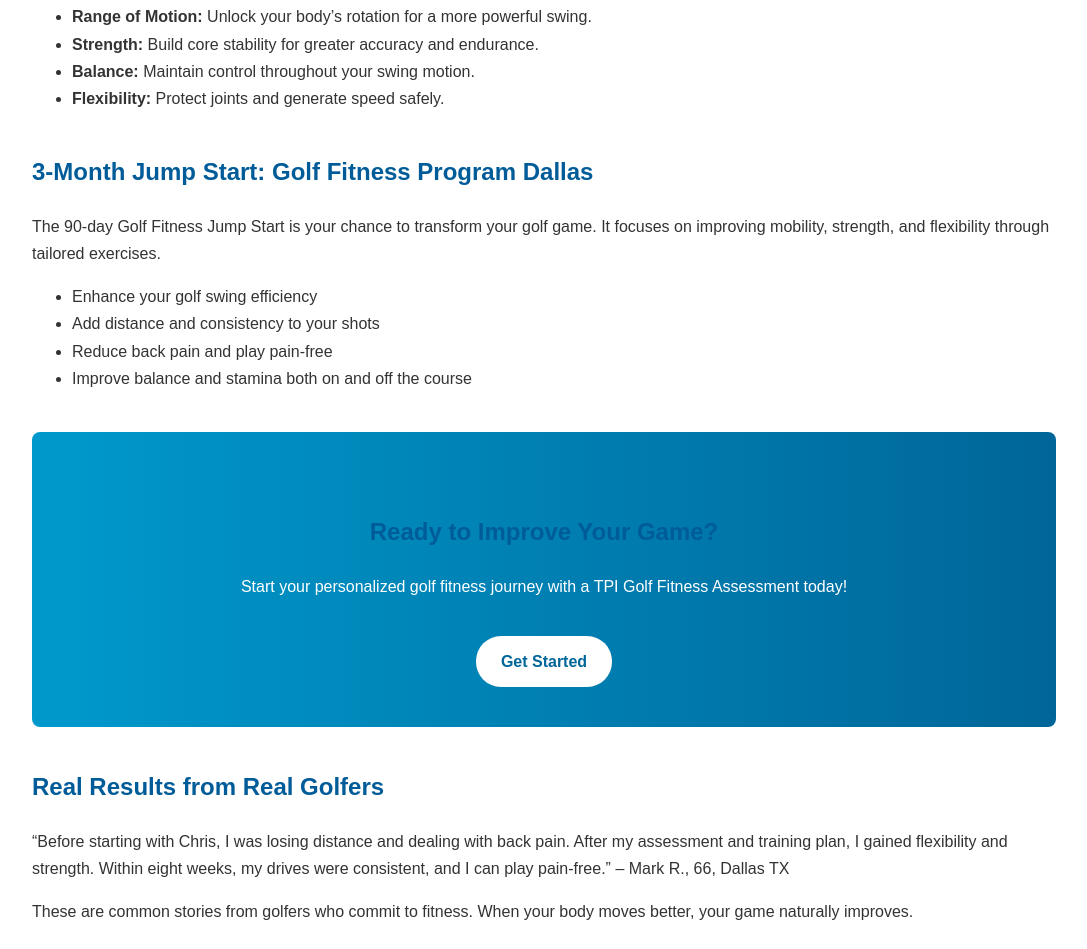
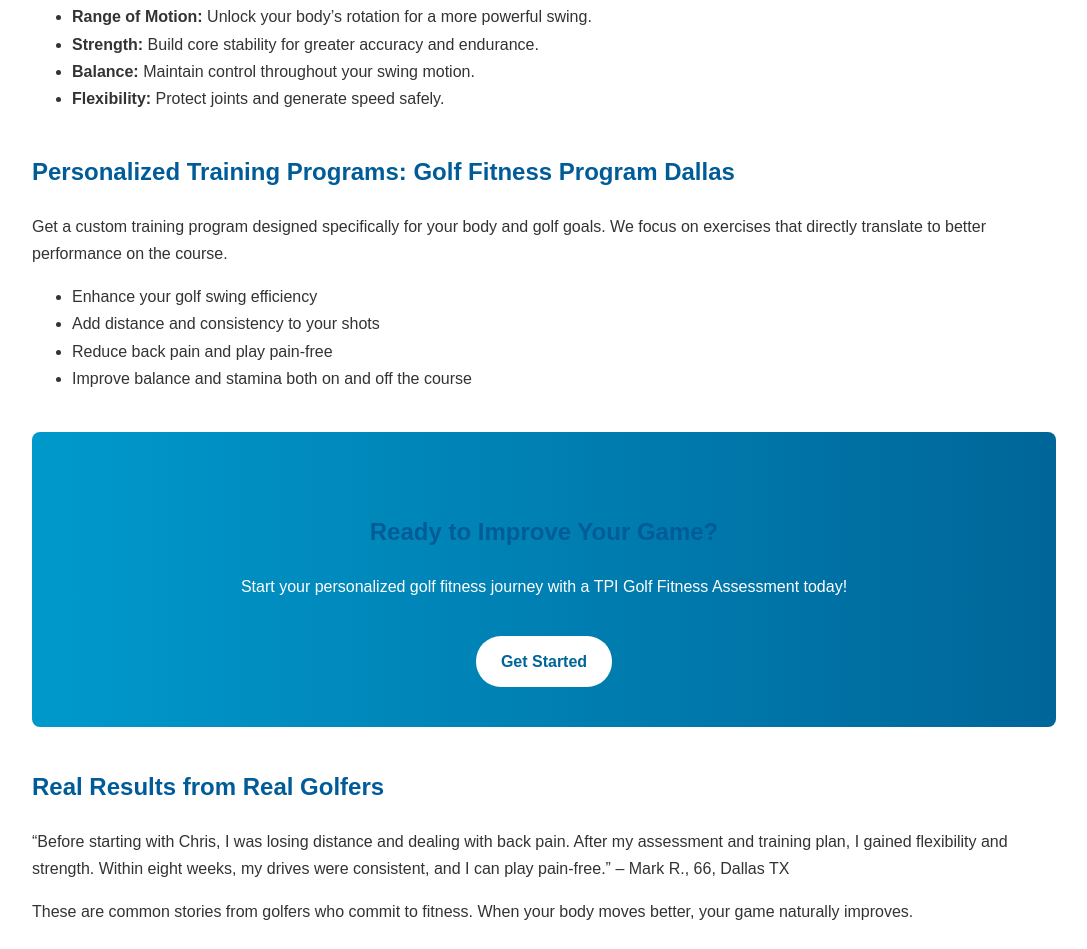
Before and after one commit to chrisownbeys/golf-fitness-dallas, a plain HTML site: page index.html in a window 1280 px wide. Shown: the part 1693-2642 px from the top of the page, without its empty margins (96-1183 px from the left). Drawn offline with Linux system fonts and the light colour scheme.

Commit message:
Update index.html

```diff
--- a/index.html
+++ b/index.html
@@ -163,10 +163,9 @@
     <li><strong>Flexibility:</strong> Protect joints and generate speed safely.</li>
   </ul>
 
-  <h2>3-Month Jump Start: Golf Fitness Program Dallas</h2>
+  <h2>Personalized Training Programs: Golf Fitness Program Dallas</h2>
   <p>
-    The 90-day Golf Fitness Jump Start is your chance to transform your golf game.
-    It focuses on improving mobility, strength, and flexibility through tailored exercises.
+    Get a custom training program designed specifically for your body and golf goals. We focus on exercises that directly translate to better performance on the course.
   </p>
   <ul>
     <li>Enhance your golf swing efficiency</li>
```
